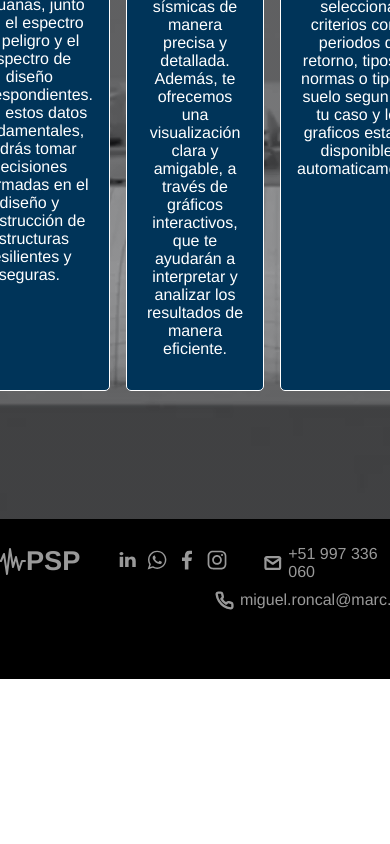
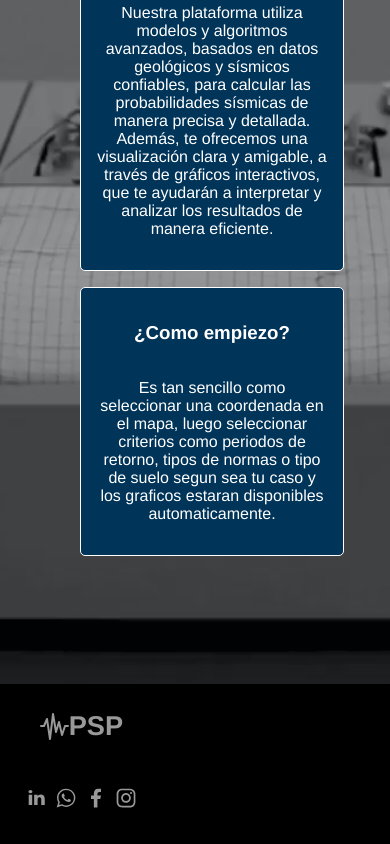
Before and after one commit to deep-skill/psp-web, a React (Vite) app: page / in a window 390 px wide. Shown: the part 994-1838 px from the top of the page. Before the commit the page ends 1673 px from the top, so only its background shows below. Built offline with nearby package versions, Linux system fonts and the light colour scheme.

Commit message:
Feature and Refactor of styles to reponsive web

```diff
--- a/src/components/annualProbability/AnnualProbability.jsx
+++ b/src/components/annualProbability/AnnualProbability.jsx
@@ -30,7 +30,7 @@ const AnnualProbability = () => {
   return (
     <div className={style.probabilityContainer}>
       <h3>Probabilidad Anual de Excedencia</h3>
-      <span>
+      <section>
         <h4>Periodos:</h4>
         <select name="byPeriod" onChange={handleChange}>
           <option value="" key={"seleccionar"}>
@@ -56,7 +56,7 @@ const AnnualProbability = () => {
             {period.toString() + "%"}
           </button>
         ))}
-      </span>
+      </section>
 
       <br />
       <div className={style.chartContainer}>
--- a/src/components/annualProbability/AnnualProbability.module.css
+++ b/src/components/annualProbability/AnnualProbability.module.css
@@ -13,6 +13,15 @@
   justify-content: center;
   align-items: center;
   flex-direction: column;
+}
+
+.probabilityContainer section,
+.probabilityContainer h3 {
+  padding: 0rem 2rem;
+}
+
+.probabilityContainer section h4 {
+  display: inline;
 }
 
 .chartContainer {
--- a/src/components/landingInfo/Section.module.css
+++ b/src/components/landingInfo/Section.module.css
@@ -1,5 +1,5 @@
 .container {
-    background-color: #003459 ;
+  background-color: #003459;
   display: flex;
   align-items: center;
   justify-content: center;
@@ -15,3 +15,9 @@
 .container:hover {
   transform: scale(1.1);
 }
+
+@media (max-width: 600px) {
+  .container {
+    width: 100%;
+  }
+}
--- a/src/components/uniformHazard/UniformHazard.jsx
+++ b/src/components/uniformHazard/UniformHazard.jsx
@@ -52,7 +52,7 @@ const UniformHazard = () => {
   return (
     <div className={style.probabilityContainer}>
       <h3>Espectro de Peligro Uniforme y Espectro de Diseño</h3>
-      <span>
+      <section>
         <h4>Periodo de retorno en años:</h4>
         <input
           type="number"
@@ -77,9 +77,9 @@ const UniformHazard = () => {
             {button}
           </button>
         ))}
-      </span>
+      </section>
 
-      <span>
+      <section>
         <h4>Periodos:</h4>
         <select value={normSelected} name="selectNorm" onChange={handleChange}>
           <option value="">Seleccionar norma</option>
@@ -98,7 +98,7 @@ const UniformHazard = () => {
             </option>
           ))}
         </select>
-      </span>
+      </section>
 
       <br />
       <DesignSpectrumChart />
--- a/src/components/uniformHazard/UniformHazard.module.css
+++ b/src/components/uniformHazard/UniformHazard.module.css
@@ -13,6 +13,15 @@
   justify-content: center;
   align-items: center;
   flex-direction: column;
+}
+
+.uniformHazardContainer section,
+.uniformHazardContainer h3 {
+  padding: 0rem 2rem;
+}
+
+.uniformHazardContainer section h4 {
+  display: inline;
 }
 
 .uniformHazardContainer button {
--- a/src/view/footer/Footer.module.css
+++ b/src/view/footer/Footer.module.css
@@ -29,3 +29,10 @@
   font-size: 1.7rem;
   color: #999999;
 }
+
+@media (max-width: 600px) {
+  .footerContainer {
+    justify-content: flex-start;
+    flex-direction: column;
+  }
+}
--- a/src/view/landing/Landing.jsx
+++ b/src/view/landing/Landing.jsx
@@ -10,7 +10,7 @@ const Landing = () => {
           <h1>Peligro Sìsmico en el Perù</h1>
           <p>
             ¡Bienvenido a nuestra plataforma de cálculo y visualización de
-            probabilidades sísmicas en Perú!{" "}
+            probabilidades sísmicas en Perú!
           </p>
         </header>
         <section>
--- a/src/view/landing/Landing.module.css
+++ b/src/view/landing/Landing.module.css
@@ -1,5 +1,6 @@
 .landingContainer {
-    background: linear-gradient(rgba(5, 7, 12, 0.3), rgba(5, 7, 12, 0.3)), url(/Sismógrafo.png) no-repeat fixed;
+  background: linear-gradient(rgba(5, 7, 12, 0.3), rgba(5, 7, 12, 0.3)),
+    url(/Sismógrafo.png) no-repeat fixed;
   background-size: cover;
   min-height: 100vh;
   display: flex;
@@ -16,7 +17,8 @@
   padding: 5rem;
 }
 
-.landingContainer p{
+.landingContainer p,
+.landingContainer h1 {
   text-align: center;
 }
 
@@ -26,5 +28,12 @@
   justify-content: center;
   min-height: 50%;
   gap: 1rem;
-    padding: 8rem 5rem ;
+  padding: 8rem 5rem;
 }
+
+@media (max-width: 600px) {
+  .landingContainer section {
+    flex-direction: column;
+    padding-top: 2rem;
+  }
+}
```
Lines whose indentation alone changed are shown as unchanged.
